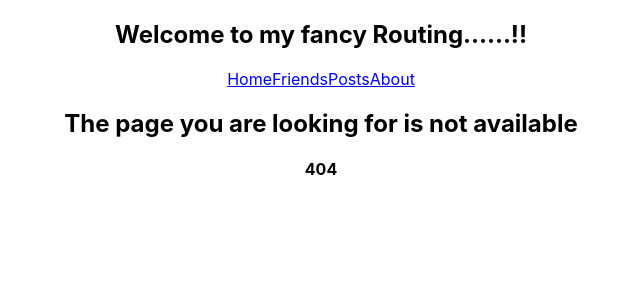
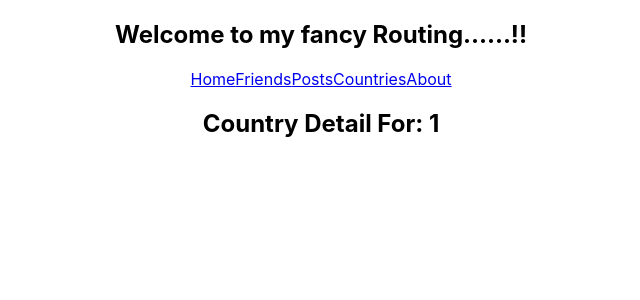
Before and after one commit to Pobarul-islam/react-router, a React (Create React App) app: page /country/1 in a window 1280 px wide. Before the commit this address had no page. Shown: the top 300 px of the page, without its empty margins (319-959 px from the left). Built offline with nearby package versions, Linux system fonts and the light colour scheme.

Commit message:
rest country added

```diff
--- a/src/App.js
+++ b/src/App.js
@@ -1,6 +1,8 @@
 import { Route, Routes } from 'react-router-dom';
 import './App.css';
 import About from './components/About/About';
+import Countries from './components/Countries/Countries';
+import CountryDetail from './components/CountryDetail/CountryDetail';
 import Friend from './components/Friend/Friend';
 import FriendDetail from './components/FriendDetail/FriendDetail';
 import Friends from './components/Friends/Friends';
@@ -17,14 +19,16 @@
     <div className="App">
       <Header></Header>
       <Routes>
-        <Route path='/' element={<Home></Home>}></Route>
-        <Route path='/friends' element={<Friends></Friends>}></Route>
-        <Route path='/friend/:friendId' element={<FriendDetail></FriendDetail>}></Route>
-        <Route path='posts' element={<Posts></Posts>}>
-          <Route path=':postId' element={<PostDetail></PostDetail>}></Route>
+        <Route path="/" element={<Home></Home>}></Route>
+        <Route path="/friends" element={<Friends></Friends>}></Route>
+        <Route path="/friend/:friendId" element={<FriendDetail></FriendDetail>}></Route>
+        <Route path="posts" element={<Posts></Posts>}>
+          <Route path=":postId" element={<PostDetail></PostDetail>}></Route>
         </Route>
-        <Route path='/about' element={<About></About>}></Route>
-        <Route path='*' element={<NotFound></NotFound>}></Route>
+        <Route path="/countries" element={<Countries></Countries>}></Route>
+        <Route path="/country/:countryName" element={<CountryDetail></CountryDetail>}></Route>
+        <Route path="/about" element={<About></About>}></Route>
+        <Route path="*" element={<NotFound></NotFound>}></Route>
       </Routes>
     </div>
   );
--- /dev/null
+++ b/src/components/Countries/Countries.js
@@ -0,0 +1,25 @@
+import React, { useEffect, useState } from 'react';
+import { Link } from 'react-router-dom';
+
+const Countries = () => {
+    const [countries, setCountries] = useState([]);
+    useEffect(() => {
+        fetch("https://restcountries.com/v3.1/all")
+            .then(res => res.json())
+        .then(data=>setCountries(data))
+    }, [])
+    return (
+      <div>
+        <h2>Welcome to my World !</h2>
+        <ul>
+          {countries.map((country) => (
+            <li>
+              <Link to={`/country/${country.name.common}`}>{country.name.common}</Link>
+            </li>
+          ))}
+        </ul>
+      </div>
+    );
+};
+
+export default Countries;
--- /dev/null
+++ b/src/components/CountryDetail/CountryDetail.js
@@ -0,0 +1,13 @@
+import React from 'react';
+import { useParams } from 'react-router-dom';
+
+const CountryDetail = () => {
+    const { countryName } = useParams();
+    return (
+        <div>
+            <h2>Country Detail For: { countryName}</h2>
+        </div>
+    );
+};
+
+export default CountryDetail;
--- a/src/components/Header/Header.js
+++ b/src/components/Header/Header.js
@@ -10,6 +10,7 @@
         <Link to="/home">Home</Link>
         <Link to="/friends">Friends</Link>
         <Link to="/posts">Posts</Link>
+        <Link to="/countries">Countries</Link>
         <Link to="/about">About</Link>
         {/* <CoustomLink to="/home">Home</CoustomLink>
         <CoustomLink to="/friends">Friends</CoustomLink>
```
